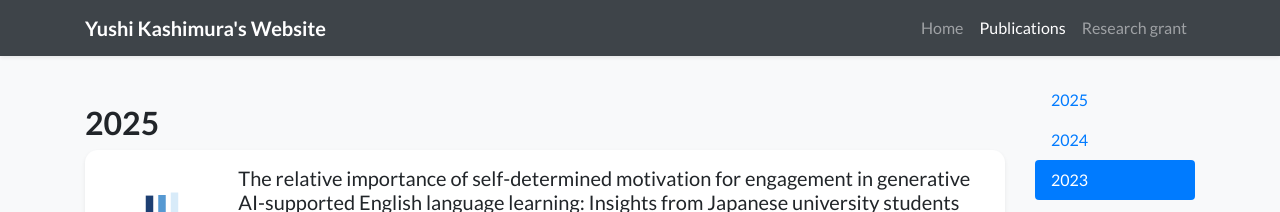
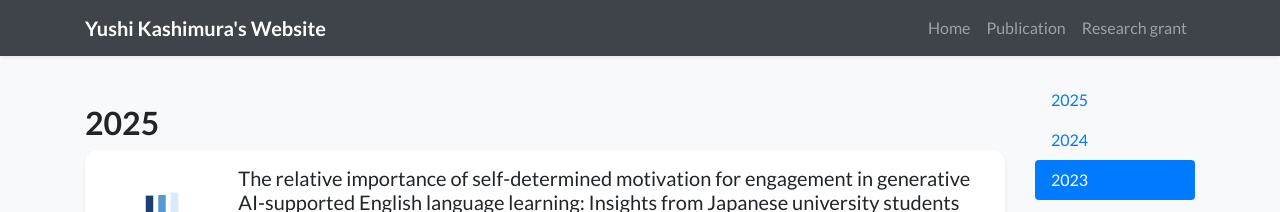
Before and after one commit to ys-kashimura/yushikashimura.github.io, a Jekyll site: the page built from publications.html, in a window 1280 px wide. Shown: the top 212 px of the page. Built offline with Jekyll 4.4.1, drawn with Linux system fonts in a browser that asks for light colours; nearby versions of some CDN libraries; a style sheet for code colours, icons or effects is not loaded.

Commit message:
Update navigation.yml

```diff
--- a/_data/navigation.yml
+++ b/_data/navigation.yml
@@ -1,7 +1,7 @@
 pages:
 - name: Home
   url: /
-- name: Publications
-  url: /publications
+- name: Publication
+  url: /publication
 - name: Research grant
   url: /researchgrant
```
